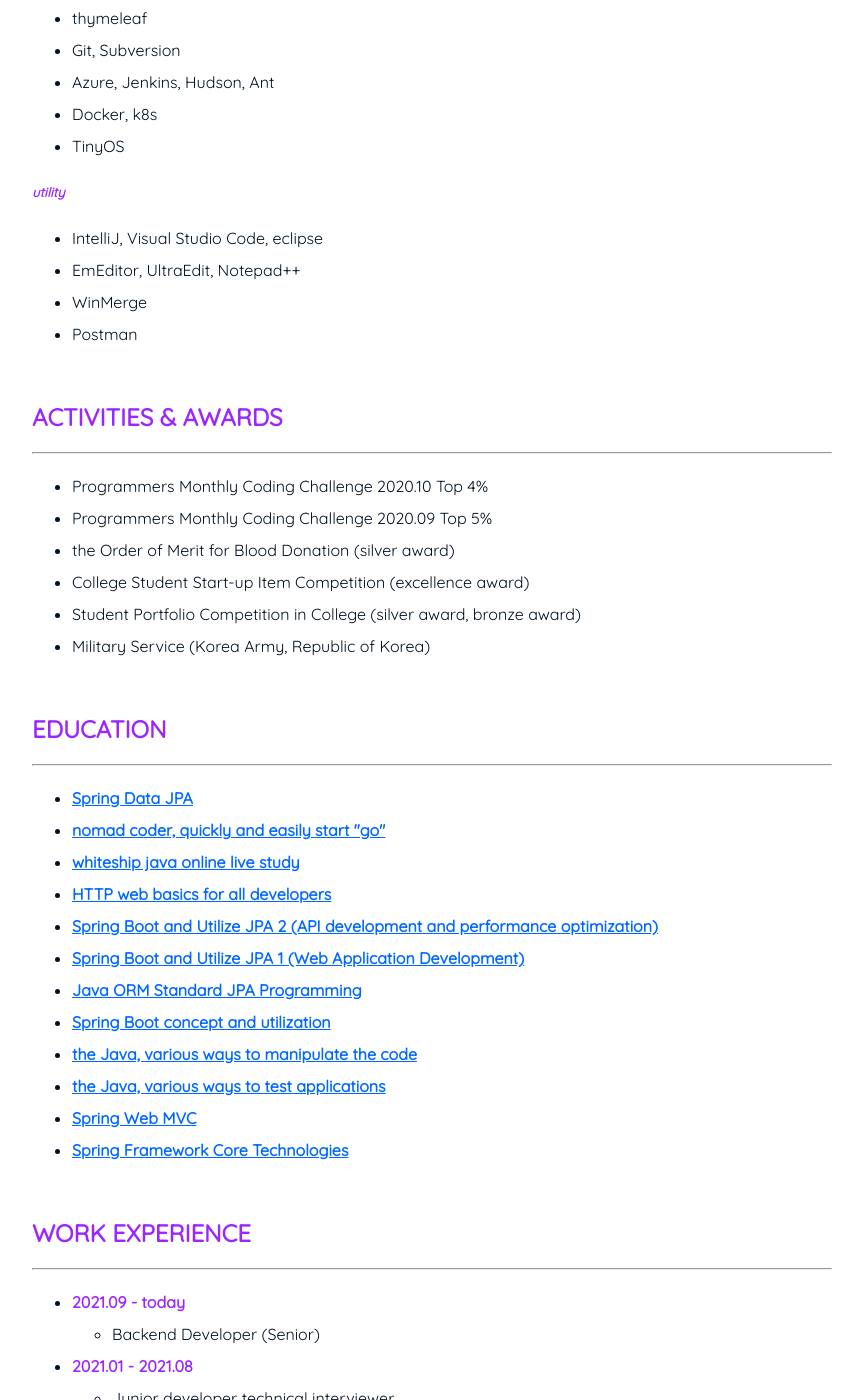
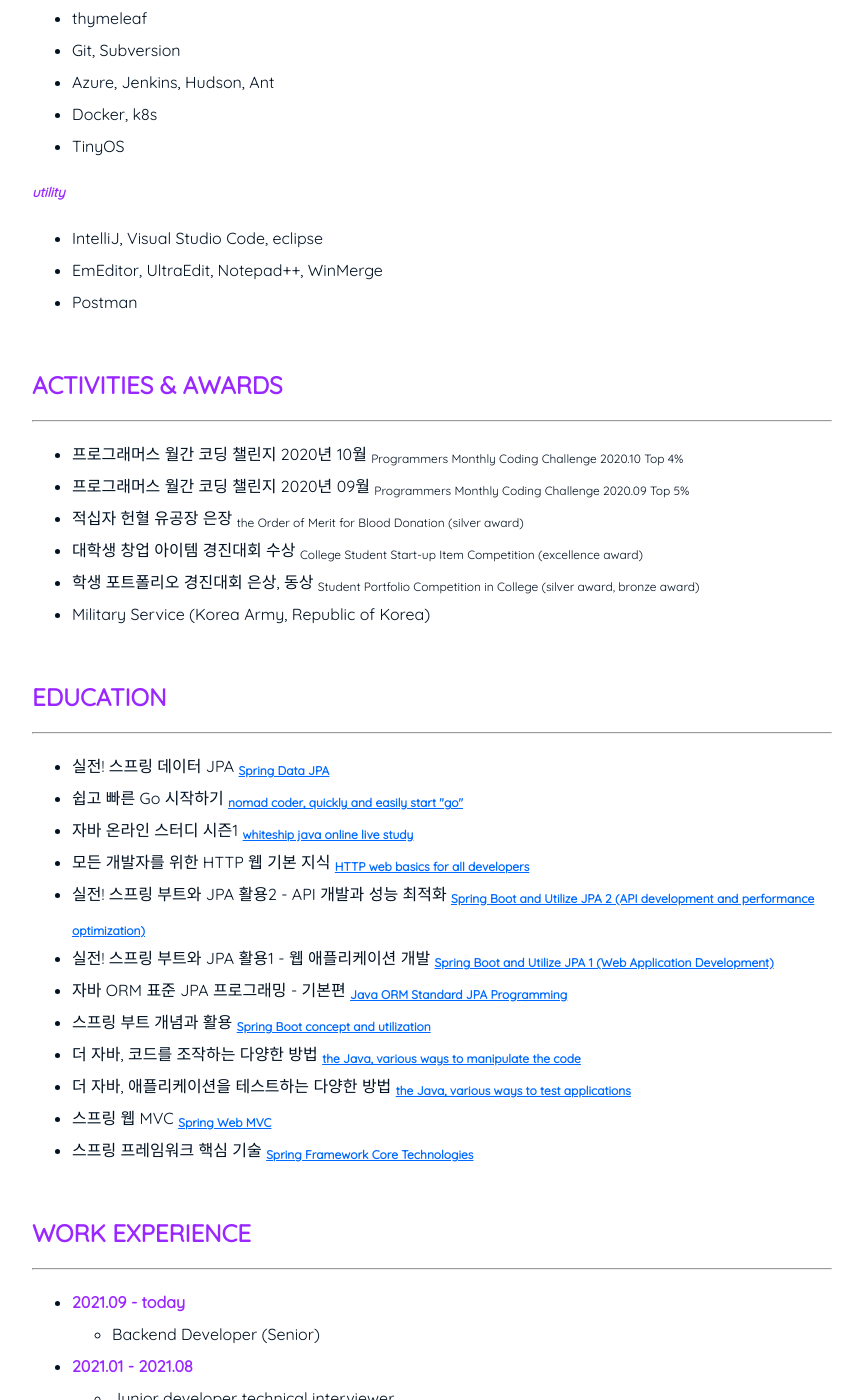
Before and after one commit to nimkoes/portfolio, a Jekyll site: the page built from about.md, in a window 1280 px wide and 1400 px high, scrolled down 1182 px. Shown: the whole window, without its empty margins (208-1071 px from the left). Built offline with Jekyll 4.4.1, drawn with Linux system fonts in a browser that asks for light colours; some of the changed text lies outside the part shown.

Commit message:
mod about.md

```diff
--- a/about.md
+++ b/about.md
@@ -12,11 +12,11 @@
 ## **CERTIFICATION & LICENSE**
 ---
 
-* BSc. in Computer Engineering
-* COS pro Highest level (Coding Specialist Professional, Java)
-* COS Advanced level (Coding Specialist, scratch)
-* SQLD (SQL Developer)
-* Engineer Information Processing
+* 컴퓨터공학사 <sub>BSc. in Computer Engineering</sub>
+* COS pro Java 1급 <sub>COS pro Highest level (Coding Specialist Professional, Java)</sub>
+* COS scratch 1급 / Advanced <sub>COS Advanced level (Coding Specialist, scratch)</sub>
+* 국가공인 SQL 개발자 (SQLD) <sub>SQLD (SQL Developer)</sub>
+* 정보처리기사 <sub>Engineer Information Processing</sub>
 * MOS Excel 2007 Expert
 * MOS PowerPoint 2007
 
@@ -46,8 +46,7 @@
 
 ##### ***utility***
 * IntelliJ, Visual Studio Code, eclipse
-* EmEditor, UltraEdit, Notepad++
-* WinMerge
+* EmEditor, UltraEdit, Notepad++, WinMerge
 * Postman
 
 
@@ -55,11 +54,11 @@
 ## **ACTIVITIES & AWARDS**
 ---
 
-* Programmers Monthly Coding Challenge 2020.10 Top 4%
-* Programmers Monthly Coding Challenge 2020.09 Top 5%
-* the Order of Merit for Blood Donation (silver award)
-* College Student Start-up Item Competition (excellence award)
-* Student Portfolio Competition in College (silver award, bronze award)
+* 프로그래머스 월간 코딩 챌린지 2020년 10월 <sub>Programmers Monthly Coding Challenge 2020.10 Top 4%</sub>
+* 프로그래머스 월간 코딩 챌린지 2020년 09월 <sub>Programmers Monthly Coding Challenge 2020.09 Top 5%</sub>
+* 적십자 헌혈 유공장 은장 <sub>the Order of Merit for Blood Donation (silver award)</sub>
+* 대학생 창업 아이템 경진대회 수상 <sub>College Student Start-up Item Competition (excellence award)</sub>
+* 학생 포트폴리오 경진대회 은상, 동상 <sub>Student Portfolio Competition in College (silver award, bronze award)</sub>
 * Military Service (Korea Army, Republic of Korea)
 
 
@@ -67,18 +66,18 @@
 ## **EDUCATION**
 ---
 
-* [<u>Spring Data JPA</u>](https://www.inflearn.com/course/%EC%8A%A4%ED%94%84%EB%A7%81-%EB%8D%B0%EC%9D%B4%ED%84%B0-JPA-%EC%8B%A4%EC%A0%84#){:target="_blank"}
-* [<u>nomad coder, quickly and easily start "go"</u>](https://nomadcoders.co/go-for-beginners/lobby){:target="_blank"}
-* [<u>whiteship java online live study</u>](https://xxxelppa.tistory.com/133){:target="_blank"}
-* [<u>HTTP web basics for all developers</u>](https://www.inflearn.com/course/http-%EC%9B%B9-%EB%84%A4%ED%8A%B8%EC%9B%8C%ED%81%AC#description){:target="_blank"}
-* [<u>Spring Boot and Utilize JPA 2 (API development and performance optimization)</u>](https://www.inflearn.com/course/%EC%8A%A4%ED%94%84%EB%A7%81%EB%B6%80%ED%8A%B8-JPA-API%EA%B0%9C%EB%B0%9C-%EC%84%B1%EB%8A%A5%EC%B5%9C%EC%A0%81%ED%99%94#description){:target="_blank"}
-* [<u>Spring Boot and Utilize JPA 1 (Web Application Development)</u>](https://www.inflearn.com/course/%EC%8A%A4%ED%94%84%EB%A7%81%EB%B6%80%ED%8A%B8-JPA-%ED%99%9C%EC%9A%A9-1#description){:target="_blank"}
-* [<u>Java ORM Standard JPA Programming</u>](https://www.inflearn.com/course/ORM-JPA-Basic#description){:target="_blank"}
-* [<u>Spring Boot concept and utilization</u>](https://www.inflearn.com/course/%EC%8A%A4%ED%94%84%EB%A7%81%EB%B6%80%ED%8A%B8#description){:target="_blank"}
-* [<u>the Java, various ways to manipulate the code</u>](https://www.inflearn.com/course/the-java-code-manipulation#description){:target="_blank"}
-* [<u>the Java, various ways to test applications</u>](https://www.inflearn.com/course/the-java-application-test#description){:target="_blank"}
-* [<u>Spring Web MVC</u>](https://www.inflearn.com/course/%EC%9B%B9-mvc#description){:target="_blank"}
-* [<u>Spring Framework Core Technologies</u>](https://www.inflearn.com/course/spring-framework_core#description){:target="_blank"}
+* 실전! 스프링 데이터 JPA <sub>[<u>Spring Data JPA</u>](https://www.inflearn.com/course/%EC%8A%A4%ED%94%84%EB%A7%81-%EB%8D%B0%EC%9D%B4%ED%84%B0-JPA-%EC%8B%A4%EC%A0%84#){:target="_blank"}</sub>
+* 쉽고 빠른 Go 시작하기 <sub>[<u>nomad coder, quickly and easily start "go"</u>](https://nomadcoders.co/go-for-beginners/lobby){:target="_blank"}</sub>
+* 자바 온라인 스터디 시즌1 <sub>[<u>whiteship java online live study</u>](https://xxxelppa.tistory.com/133){:target="_blank"}</sub>
+* 모든 개발자를 위한 HTTP 웹 기본 지식 <sub>[<u>HTTP web basics for all developers</u>](https://www.inflearn.com/course/http-%EC%9B%B9-%EB%84%A4%ED%8A%B8%EC%9B%8C%ED%81%AC#description){:target="_blank"}</sub>
+* 실전! 스프링 부트와 JPA 활용2 - API 개발과 성능 최적화 <sub>[<u>Spring Boot and Utilize JPA 2 (API development and performance optimization)</u>](https://www.inflearn.com/course/%EC%8A%A4%ED%94%84%EB%A7%81%EB%B6%80%ED%8A%B8-JPA-API%EA%B0%9C%EB%B0%9C-%EC%84%B1%EB%8A%A5%EC%B5%9C%EC%A0%81%ED%99%94#description){:target="_blank"}</sub>
+* 실전! 스프링 부트와 JPA 활용1 - 웹 애플리케이션 개발 <sub>[<u>Spring Boot and Utilize JPA 1 (Web Application Development)</u>](https://www.inflearn.com/course/%EC%8A%A4%ED%94%84%EB%A7%81%EB%B6%80%ED%8A%B8-JPA-%ED%99%9C%EC%9A%A9-1#description){:target="_blank"}</sub>
+* 자바 ORM 표준 JPA 프로그래밍 - 기본편 <sub>[<u>Java ORM Standard JPA Programming</u>](https://www.inflearn.com/course/ORM-JPA-Basic#description){:target="_blank"}</sub>
+* 스프링 부트 개념과 활용 <sub>[<u>Spring Boot concept and utilization</u>](https://www.inflearn.com/course/%EC%8A%A4%ED%94%84%EB%A7%81%EB%B6%80%ED%8A%B8#description){:target="_blank"}</sub>
+* 더 자바, 코드를 조작하는 다양한 방법 <sub>[<u>the Java, various ways to manipulate the code</u>](https://www.inflearn.com/course/the-java-code-manipulation#description){:target="_blank"}</sub>
+* 더 자바, 애플리케이션을 테스트하는 다양한 방법 <sub>[<u>the Java, various ways to test applications</u>](https://www.inflearn.com/course/the-java-application-test#description){:target="_blank"}</sub>
+* 스프링 웹 MVC <sub>[<u>Spring Web MVC</u>](https://www.inflearn.com/course/%EC%9B%B9-mvc#description){:target="_blank"}</sub>
+* 스프링 프레임워크 핵심 기술 <sub>[<u>Spring Framework Core Technologies</u>](https://www.inflearn.com/course/spring-framework_core#description){:target="_blank"}</sub>
 
 
 
```
